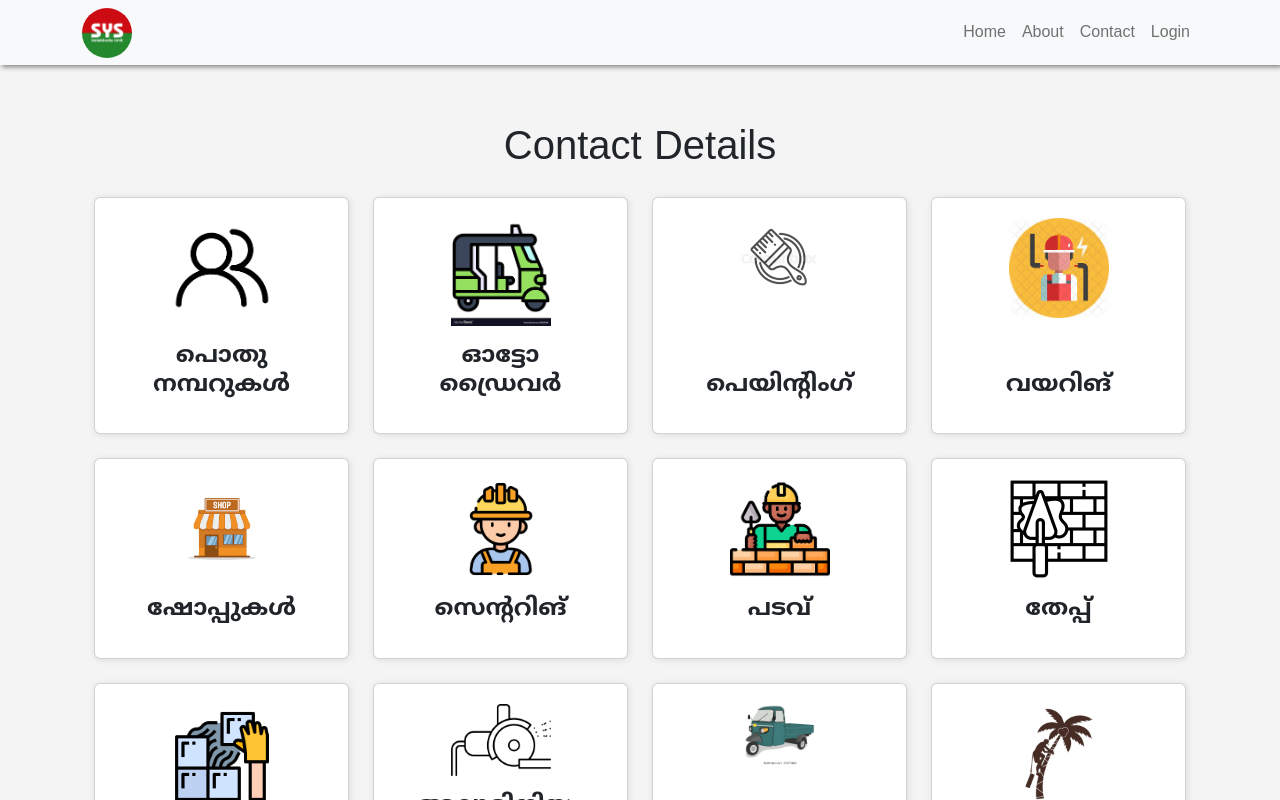
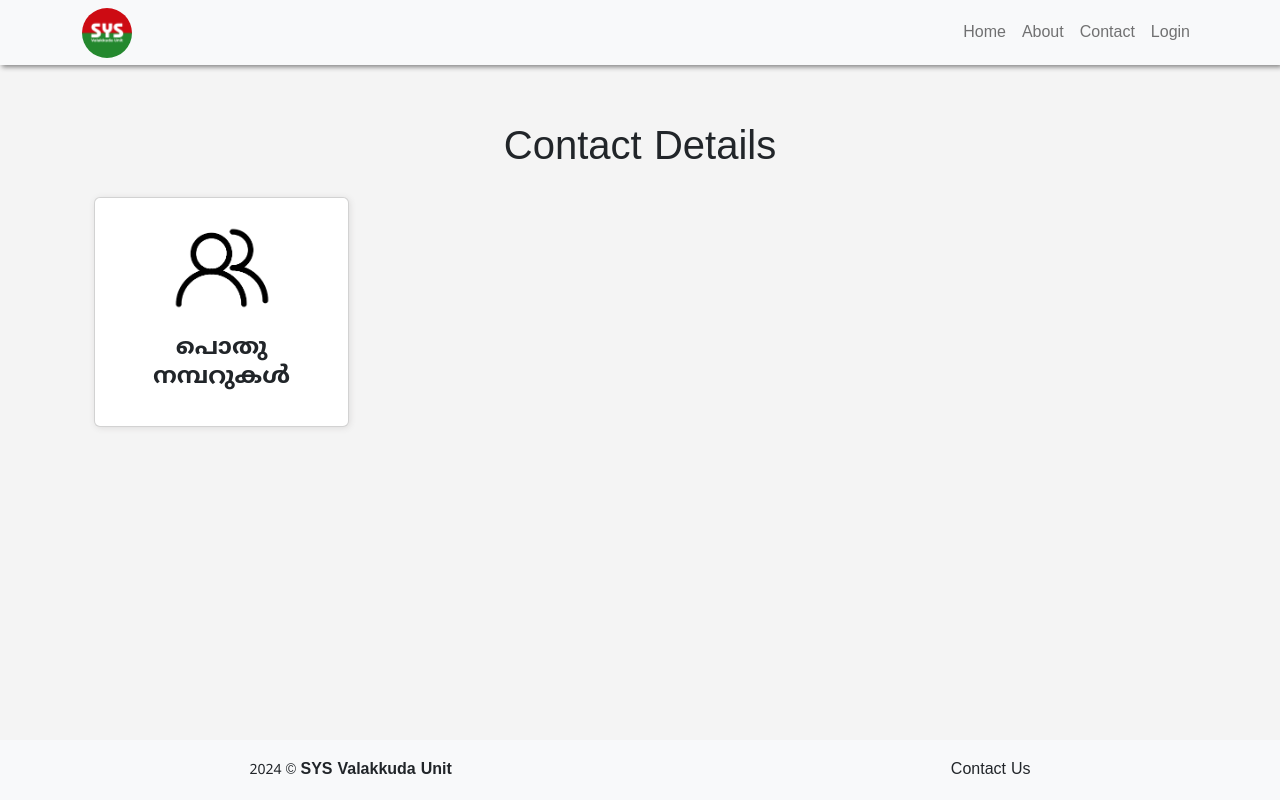
Before and after one commit to muhammed-kutty/sys-vkd-frontend, a React (Vite) app: page / in a window 1280 px wide. Shown: the top 800 px of the page. Built offline with nearby package versions, Linux system fonts and the light colour scheme.

Commit message:
animation edit work

```diff
--- a/src/index.css
+++ b/src/index.css
@@ -12,7 +12,7 @@
 
 html , body{
   background-color: #f4f4f4 !important;
-  height: 100%;
+  /* height: 100%; */
   margin: 0;
   display: flex;
   flex-direction: column; /* Stack items vertically */
--- a/src/pages/Home.jsx
+++ b/src/pages/Home.jsx
@@ -1,49 +1,6 @@
-// import React from 'react'
-// import Card from '../Constents/Card'
-// import {IMAGES} from '../Constents/Images'
-// import { useSelector } from 'react-redux'
-
-// const Home = () => {
-
-//   const {data} = useSelector(state => state.category)
-// console.log("daaaaaaaaaaaaaaaaaaaaaaaaaaaaa",data)
-//   // const data = [
-//   //   {id:1 , name:"painting" , icon:IMAGES.PAINTING},
-//   //   {id:1 , name:"painting" , icon:IMAGES.PAINTING},
-//   //   {id:1 , name:"painting" , icon:IMAGES.PAINTING},
-//   //   {id:1 , name:"painting" , icon:IMAGES.PAINTING},
-//   //   {id:1 , name:"painting" , icon:IMAGES.PAINTING},
-//   //   {id:1 , name:"painting" , icon:IMAGES.ELECTRITION},
-//   //   {id:1 , name:"painting" , icon:IMAGES.ELECTRITION},
-//   //   {id:1 , name:"painting" , icon:IMAGES.ELECTRITION},
-//   //   {id:1 , name:"painting" , icon:IMAGES.ELECTRITION},
-//   //   {id:1 , name:"painting" , icon:IMAGES.DRIVER},
-//   //   {id:1 , name:"painting" , icon:IMAGES.DRIVER},
-//   //   {id:1 , name:"painting" , icon:IMAGES.DRIVER},
-//   //   {id:1 , name:"painting" , icon:IMAGES.DRIVER},
-//   // ]
 
 
-
-//   return (
-//     <main className='' style={{marginTop:"60px"}}>
-//       <div className='text-center mb-4'>
-//         <h1>Contact Details</h1>
-//       </div>
-//       <div className="row mt-3 d-flex flex-wrap gap-4 main d-flex align-items-center justify-content-center" style={{ height: "100vh" }}>
-//         {data && data.map((item) => (
-//           <div key={item.id} className="animated-card">
-//             <Card item={item} />
-//           </div>
-//         ))}
-//         </div>
-//     </main>
-//   )
-// }
-
-// export default Home
-
-import React, { useEffect, useRef } from 'react';
+import React, { useEffect, useRef, useState } from 'react';
 import Card from '../Constents/Card'
 import { useSelector } from 'react-redux';
 import { Container, Row } from 'react-bootstrap';
@@ -51,12 +8,14 @@ import { Container, Row } from 'react-bootstrap';
 const Home = () => {
   const { data } = useSelector(state => state.category);
   const cardRefs = useRef([]);
+  const [loadedCount, setLoadedCount] = useState(1)
 
   useEffect(() => {
     const observer = new IntersectionObserver((entries) => {
       entries.forEach(entry => {
-        if (entry.isIntersecting) {
-          entry.target.classList.add('in-viewport'); // Add animation class when in view
+        if (entry.isIntersecting ) {
+          entry.target.classList.add('in-viewport');
+          // setLoadedCount(prevCount => prevCount + 1)
         }
       });
     });
@@ -64,10 +23,7 @@ const Home = () => {
     // Observe each card when it's rendered
     cardRefs.current.forEach(target => observer.observe(target));
 
-    // // Cleanup observer
-    // return () => {
-    //   cardRefs.current.forEach(target => observer.unobserve(target));
-    // };
+
 
     return () => {
       cardRefs.current.forEach(target => {
@@ -76,7 +32,7 @@ const Home = () => {
         }
       });
     };
-  }, [data]);
+  }, [data , loadedCount]);
 
   return (
     <main className="home-container" style={{ marginTop: "60px" }}>
@@ -87,7 +43,7 @@ const Home = () => {
 
         <Row className='g-4'>
 
-        {data && data.map((item, index) => (
+        {data && data.slice(0, loadedCount).map((item, index) => (
 
           <Card key={item.id} item={item} cardRefs={cardRefs} indx={index} />
         ))}
```
